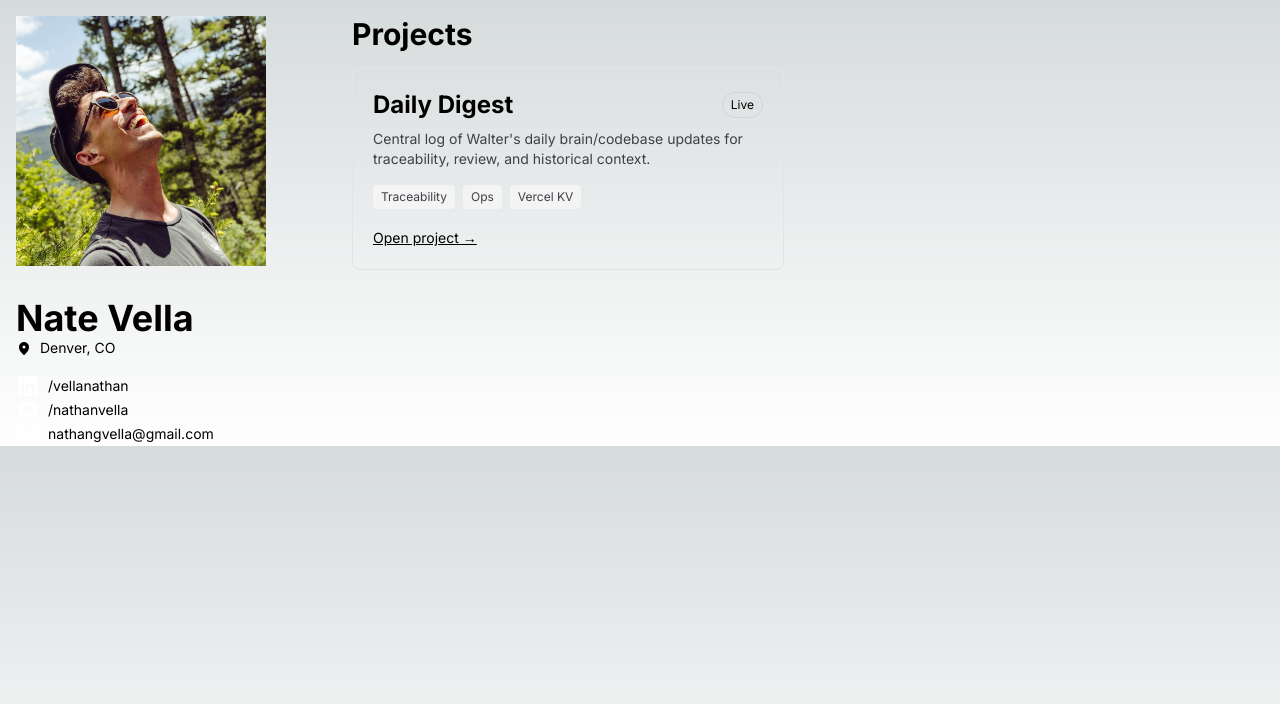
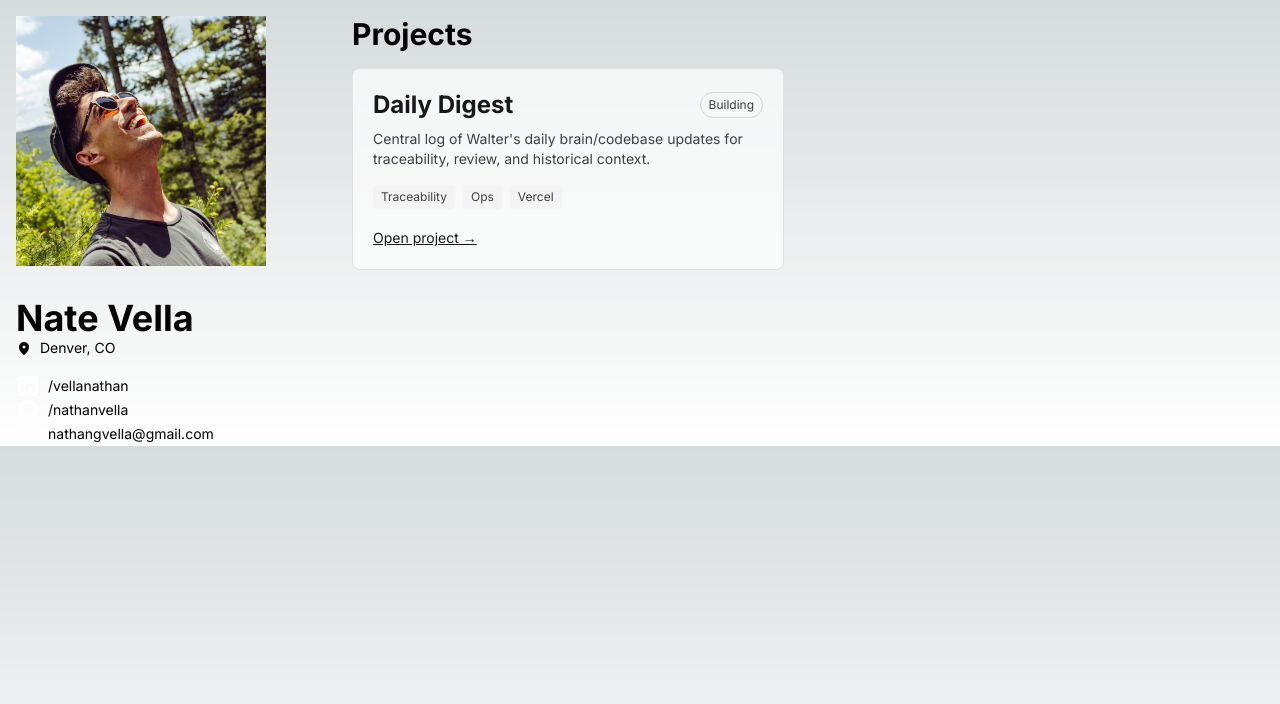
Before and after one commit to Nate-Vella-Org/nathanvella.com, a Next.js app: page / in a window 1280 px wide. Shown: the top 704 px of the page. Built offline with nearby package versions, Linux system fonts and the light colour scheme.

Commit message:
Move Daily Digest core logic to standalone repo
Removes digest API/store from nathanvella.com, keeps homebase as project index, and links Daily Digest card to dedicated project repo. Also hardens card rendering styles and external link behavior.

```diff
--- a/app/api/daily-digest/route.ts
+++ /dev/null
@@ -1,34 +0,0 @@
-import { NextResponse } from "next/server";
-import { addDigest, listDigests } from "@/lib/digests";
-
-export async function GET(req: Request) {
-  const url = new URL(req.url);
-  const limit = Number(url.searchParams.get("limit") ?? "30");
-  const digests = await listDigests(Number.isNaN(limit) ? 30 : limit);
-  return NextResponse.json({ digests });
-}
-
-export async function POST(req: Request) {
-  const apiKey = req.headers.get("x-api-key");
-
-  if (!process.env.DIGEST_API_KEY || apiKey !== process.env.DIGEST_API_KEY) {
-    return NextResponse.json({ error: "Unauthorized" }, { status: 401 });
-  }
-
-  const body = (await req.json()) as { date?: string; summary?: string };
-
-  if (!body.date || !body.summary) {
-    return NextResponse.json(
-      { error: "date and summary are required" },
-      { status: 400 }
-    );
-  }
-
-  await addDigest({
-    date: body.date,
-    summary: body.summary,
-    createdAt: new Date().toISOString(),
-  });
-
-  return NextResponse.json({ ok: true });
-}
--- a/app/components/ProjectCard.tsx
+++ b/app/components/ProjectCard.tsx
@@ -6,12 +6,14 @@ type ProjectCardProps = {
 };
 
 export function ProjectCard({ project }: ProjectCardProps) {
+  const isExternal = project.href.startsWith("http");
+
   return (
     <div className="w-full md:w-1/2 p-4">
-      <div className="rounded-lg border border-zinc-200 p-5 h-full">
+      <div className="rounded-lg border border-zinc-200 bg-white/70 p-5 h-full">
         <div className="flex items-center justify-between gap-3">
-          <h2 className="text-2xl font-bold">{project.name}</h2>
-          <span className="text-xs px-2 py-1 rounded-full border border-zinc-300">
+          <h2 className="text-2xl font-bold text-zinc-900">{project.name}</h2>
+          <span className="text-xs px-2 py-1 rounded-full border border-zinc-300 text-zinc-700">
             {project.status}
           </span>
         </div>
@@ -30,7 +32,12 @@ export function ProjectCard({ project }: ProjectCardProps) {
         </div>
 
         <div className="mt-4">
-          <Link href={project.href} className="text-sm underline">
+          <Link
+            href={project.href}
+            className="text-sm underline text-zinc-900"
+            target={isExternal ? "_blank" : undefined}
+            rel={isExternal ? "noreferrer noopener" : undefined}
+          >
             Open project →
           </Link>
         </div>
--- a/app/data/projects.ts
+++ b/app/data/projects.ts
@@ -13,8 +13,8 @@ export const projects: Project[] = [
     name: "Daily Digest",
     description:
       "Central log of Walter's daily brain/codebase updates for traceability, review, and historical context.",
-    href: "/digests",
-    status: "Live",
-    tags: ["Traceability", "Ops", "Vercel KV"],
+    href: "https://github.com/Nate-Vella-Org/daily-digest",
+    status: "Building",
+    tags: ["Traceability", "Ops", "Vercel"],
   },
 ];
--- a/app/digests/page.tsx
+++ /dev/null
@@ -1,48 +0,0 @@
-import { listDigests } from "@/lib/digests";
-
-export const dynamic = "force-dynamic";
-
-export default async function DigestsPage() {
-  let digests = [] as Awaited<ReturnType<typeof listDigests>>;
-  let error: string | null = null;
-
-  try {
-    digests = await listDigests(60);
-  } catch {
-    error =
-      "Digest store is not configured yet. Add Vercel KV env vars to enable this page.";
-  }
-
-  return (
-    <main className="container mx-auto p-6 max-w-4xl">
-      <h1 className="text-3xl font-bold">Daily Digest</h1>
-      <p className="text-sm text-zinc-600 mt-2">
-        Stored digests for traceability. Newest first.
-      </p>
-
-      {error && (
-        <div className="mt-6 rounded border border-amber-300 bg-amber-50 p-4 text-sm">
-          {error}
-        </div>
-      )}
-
-      {!error && digests.length === 0 && (
-        <div className="mt-6 rounded border border-zinc-200 p-4 text-sm">
-          No digests yet.
-        </div>
-      )}
-
-      <div className="mt-6 space-y-4">
-        {digests.map((digest, idx) => (
-          <article key={`${digest.date}-${idx}`} className="rounded border border-zinc-200 p-4">
-            <div className="flex items-center justify-between gap-3">
-              <h2 className="text-lg font-semibold">{digest.date}</h2>
-              <span className="text-xs text-zinc-500">{digest.createdAt}</span>
-            </div>
-            <pre className="mt-3 whitespace-pre-wrap text-sm font-sans">{digest.summary}</pre>
-          </article>
-        ))}
-      </div>
-    </main>
-  );
-}
--- a/lib/digests.ts
+++ /dev/null
@@ -1,28 +0,0 @@
-import { kv } from "@vercel/kv";
-
-export type DailyDigest = {
-  date: string;
-  summary: string;
-  createdAt: string;
-};
-
-const DIGESTS_KEY = "daily_digests";
-
-export async function addDigest(entry: DailyDigest) {
-  await kv.lpush(DIGESTS_KEY, JSON.stringify(entry));
-  await kv.ltrim(DIGESTS_KEY, 0, 364);
-}
-
-export async function listDigests(limit = 30): Promise<DailyDigest[]> {
-  const rows = (await kv.lrange(DIGESTS_KEY, 0, Math.max(0, limit - 1))) as string[];
-
-  return rows
-    .map((row) => {
-      try {
-        return JSON.parse(row) as DailyDigest;
-      } catch {
-        return null;
-      }
-    })
-    .filter((d): d is DailyDigest => Boolean(d));
-}
--- a/package.json
+++ b/package.json
@@ -11,7 +11,6 @@
   "dependencies": {
     "@heroicons/react": "^2.1.3",
     "@material-ui/icons": "^4.11.3",
-    "@vercel/kv": "^1.0.1",
     "@vercel/speed-insights": "^1.0.12",
     "lucide": "^0.378.0",
     "lucide-react": "^0.378.0",
```
Also changed, not shown: 2 other files (tests, documents, lock files or other folders).
